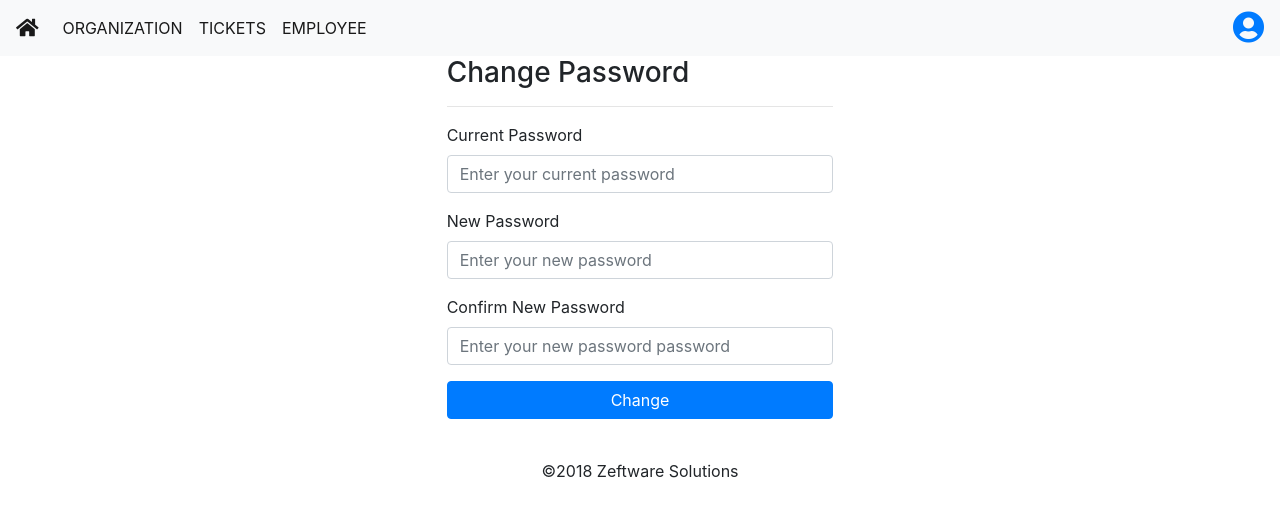
After one commit to pratim2002/Ticket_Management_System, a Django app: page /change_password/ in a window 1280 px wide. The commit adds this page. Shown: the top 517 px of the page. Run offline with Django 3.2, Linux system fonts and the light colour scheme; the visitor is signed in with stand-in values (Sample User, id 1); some libraries are stand-ins or nearby versions.

Commit message:
pagination and change password added.

```diff
--- a/src/templates/base.html
+++ b/src/templates/base.html
@@ -11,7 +11,6 @@
     <link rel="stylesheet" href="https://use.fontawesome.com/releases/v5.0.10/css/all.css"
           integrity="sha384-+d0P83n9kaQMCwj8F4RJB66tzIwOKmrdb46+porD/OvrJ+37WqIM7UoBtwHO6Nlg" crossorigin="anonymous">
     <link rel="stylesheet" href="{% static 'css/style.css'%}">
-    <script src="https://cdnjs.cloudflare.com/ajax/libs/bootstrap-datepicker/1.7.1/js/bootstrap-datepicker.min.js"></script>
     <script src="{% static 'js/jquery-3.3.1.min.js' %}"></script>
 
     {% endblock %}
--- a/src/templates/includes/partial_employee_menu.html
+++ b/src/templates/includes/partial_employee_menu.html
@@ -1,5 +1,5 @@
 <nav class="navbar navbar-expand-lg navbar-light bg-light">
-    <a class="navbar-brand" href='{% url "users:index" %}'>TMS</a>
+    <a class="navbar-brand" href='{% url "users:index" %}'><i class="fas fa-home white"></i></a>
     <button class="navbar-toggler" type="button" data-toggle="collapse" data-target="#navbarSupportedContent"
             aria-controls="navbarSupportedContent" aria-expanded="false" aria-label="Toggle navigation">
         <span class="navbar-toggler-icon"></span>
--- a/src/tickets/forms.py
+++ b/src/tickets/forms.py
@@ -9,7 +9,6 @@ class CreateForm(forms.ModelForm):
             'organization_id',
             'ticket_type',
             'description',
-            'issue_date',
             'completion_date',
             'status',
             'employee_id',
@@ -19,8 +18,7 @@ class CreateForm(forms.ModelForm):
             'organization_id': forms.Select(attrs={'class': 'form-control'}),
             'ticket_type': forms.Select(attrs={'class': 'form-control'}),
             'description': forms.Textarea(attrs={'class': 'form-control', 'placeholder': 'description'}),
-            'issue_date': forms.DateInput(attrs={'class': 'form-control', 'placeholder': 'issue_date', 'id': 'datepicker' }),
-            'completion_date': forms.DateInput(attrs={'class': 'form-control', 'placeholder': 'completeion_date'}),
+            'completion_date': forms.DateInput(attrs={'class': 'form-control', 'type': 'date', 'placeholder': 'completeion_date'}),
             'status': forms.Select(attrs={'class': 'form-control'}),
             'employee_id': forms.Select(attrs={'class': 'form-control'}),
             'attached_file': forms.FileInput(attrs={'class': 'form-control'}),
--- a/src/tickets/models.py
+++ b/src/tickets/models.py
@@ -17,7 +17,7 @@ class Ticket(models.Model):
     organization_id = models.ForeignKey(Organization, on_delete=models.CASCADE)
     ticket_type     = models.CharField(max_length=40, choices=TICKET_TYPE)
     description     = models.TextField(max_length=400)
-    issue_date      = models.DateField(auto_now_add=False, auto_now=False)
+    issue_date      = models.DateField(auto_now_add=True, auto_now=False)
     completion_date = models.DateField(auto_now_add=False, auto_now=False)
     status          = models.CharField(max_length=10, choices=STATUS, default=STATUS[0][0])
     employee_id     = models.ForeignKey(Employee, on_delete=models.SET_NULL, blank=True, null=True)
--- a/src/tickets/templates/tickets/form.html
+++ b/src/tickets/templates/tickets/form.html
@@ -31,12 +31,6 @@
         </div>
     </div>
     <div class="form-group row">
-        <label class="col-sm-2 col-form-label">{{ form.issue_date.label }}</label>
-        <div class="col-sm-6">
-            {{ form.issue_date}}
-        </div>
-    </div>
-    <div class="form-group row">
         <label class="col-sm-2 col-form-label">{{ form.completion_date.label }}</label>
         <div class="col-sm-6">
             {{ form.completion_date}}
--- a/src/tickets/templates/tickets/forms.html
+++ b/src/tickets/templates/tickets/forms.html
@@ -31,12 +31,6 @@
         </div>
     </div>
     <div class="form-group row">
-        <label class="col-sm-2 col-form-label">{{ form.issue_date.label }}</label>
-        <div class="col-sm-6" id="datepicker">
-            {{ form.issue_date}}
-        </div>
-    </div>
-    <div class="form-group row">
         <label class="col-sm-2 col-form-label">{{ form.completion_date.label }}</label>
         <div class="col-sm-6">
             {{ form.completion_date}}
--- a/src/users/forms.py
+++ b/src/users/forms.py
@@ -1,6 +1,7 @@
 from django import forms
 from django.contrib.auth.forms import UserCreationForm, AuthenticationForm
 from django.contrib.auth.models import User, AbstractBaseUser
+from django.contrib.auth import password_validation
 
 class RegisterForm(UserCreationForm):
     password1 = forms.CharField(label='Password', widget=forms.PasswordInput(attrs={'class' : 'form-control' , 'placeholder':'Enter Password'}))
@@ -35,3 +36,51 @@ class LoginForm(AuthenticationForm):
         widget=forms.PasswordInput(attrs={'class': 'form-control', 'placeholder': 'Enter your password'}),
         strip=False,
     )
+
+class PasswordChangeForm(forms.Form):
+    """
+    Form to change user password
+    """
+    current_password = forms.CharField(
+        label='Current Password',
+        widget=forms.PasswordInput(attrs={'class': 'form-control', 'placeholder': 'Enter your current password'}),
+        strip=False,
+    )
+
+    new_password = forms.CharField(
+        label='New Password',
+        widget=forms.PasswordInput(attrs={'class': 'form-control', 'placeholder': 'Enter your new password'}),
+        strip=False,
+    )
+
+    confirm_new_password = forms.CharField(
+        label='Confirm New Password',
+        widget=forms.PasswordInput(attrs={'class': 'form-control', 'placeholder': 'Enter your new password password'}),
+        strip=False,
+    )
+
+    def __init__(self, *args, **kwargs):
+        self.user = kwargs.pop('user', None)
+        super(PasswordChangeForm, self).__init__(*args, **kwargs)
+
+    def clean_current_password(self):
+        current_password = self.cleaned_data["current_password"]
+        if not self.user.check_password(current_password):
+            raise forms.ValidationError('Incorrect current password')
+        return current_password
+
+    def clean_confirm_new_password(self):
+        new_password = self.cleaned_data['new_password']
+        confirm_new_password = self.cleaned_data['confirm_new_password']
+        if new_password and confirm_new_password:
+            if new_password != confirm_new_password:
+                raise forms.ValidationError('Password mismatch')
+        password_validation.validate_password(confirm_new_password, self.user)
+        return confirm_new_password
+
+    def save(self, commit=True):
+        password = self.cleaned_data["confirm_new_password"]
+        self.user.set_password(password)
+        if commit:
+            self.user.save()
+        return self.user
--- /dev/null
+++ b/src/users/templates/users/change_password.html
@@ -0,0 +1,60 @@
+{% extends 'base.html' %}
+{% load static %}
+{% block head_title %}Change Password{% endblock %}
+
+
+{% block content %}
+<div class="container-fluid">
+
+    <div class="row justify-content-md-center">
+        <div class="col-md-offset-4 col-md-4">
+
+            <h3>Change Password</h3>
+            <hr>
+
+        </div>
+    </div>
+
+    <div class="row justify-content-md-center">
+        <div class="col-md-offset-4 col-md-4">
+
+            {% if form.non_field_errors %}
+                <div class="row">
+                    <div class="col-md-12">
+                        <div class="alert alert-danger">
+                            <ul>
+                                {% for error in form.non_field_errors %}
+                                    <li>{{ error }}</li>
+                                {% endfor %}
+                            </ul>
+                        </div>
+                    </div>
+                </div>
+            {% endif %}
+
+            <form method="POST" class="well">
+
+                {% csrf_token %}
+
+                {% for field in form.visible_fields %}
+                    <div class="form-group {% if field.errors %}has-error{% endif %}">
+                        <label class="control-label">{{ field.label }}</label>
+                        {{ field }}
+                        {% if field.errors %}
+                           <div class="has-error">
+                               <div class="help-block">{{ field.errors }}</div>
+                           </div>
+                        {% endif %}
+                    </div>
+                {% endfor %}
+
+                <div class="form-group">
+                    <button type="submit" name="submit" class="btn btn-primary btn-block">Change</button>
+                </div>
+
+            </form>
+
+        </div>
+    </div>
+</div>
+{% endblock %}
--- a/src/users/urls.py
+++ b/src/users/urls.py
@@ -7,4 +7,5 @@ urlpatterns = [
     path('signup/', views.register, name='register'),
     path('login/', views.user_login, name='login'),
     path('logout/', views.user_logout, name='logout'),
+    path('change_password/', views.user_password_change, name = 'change_password'),
 ]
--- a/src/users/views.py
+++ b/src/users/views.py
@@ -3,7 +3,7 @@ from django.shortcuts import render, redirect
 from django.contrib.auth import authenticate, login, logout
 from django.contrib import messages
 
-from .forms import RegisterForm, LoginForm
+from .forms import RegisterForm, LoginForm, PasswordChangeForm
 # Create your views here.
 
 @login_required
@@ -59,6 +59,23 @@ def user_login(request):
 
     return render(request, 'users/login.html', context)
 
+@login_required
+def user_password_change(request):
+    """
+    Change user password
+    """
+    form = PasswordChangeForm(data=request.POST or None, user=request.user)
+    if request.method == 'POST':
+        if form.is_valid():
+            form.save()
+            messages.success(request, "Password changed successfully")
+            return redirect('users:index')
+
+    context = {
+        'form': form
+    }
+    return render(request, 'users/change_password.html', context)
+
 def user_logout(request):
     """
     Logout a user
```
Also changed, not shown: src/organizations/templates/organizations/list.html (+17 -0 lines), src/organizations/views.py (+14 -2 lines), src/templates/includes/partial_index_menu.html (+14 -6 lines), src/tickets/migrations/0009_auto_20180815_1314.py (added), 1 other file.
